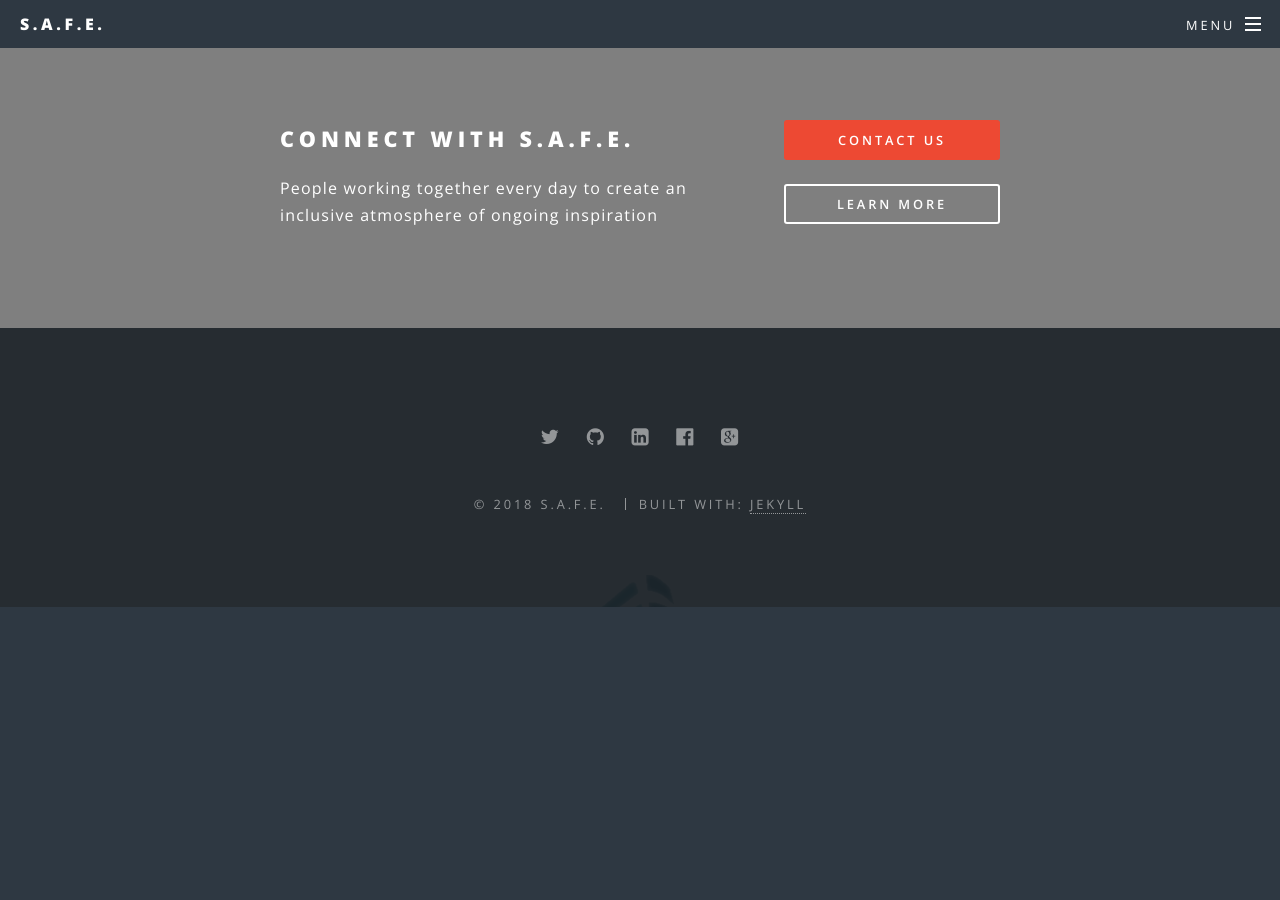
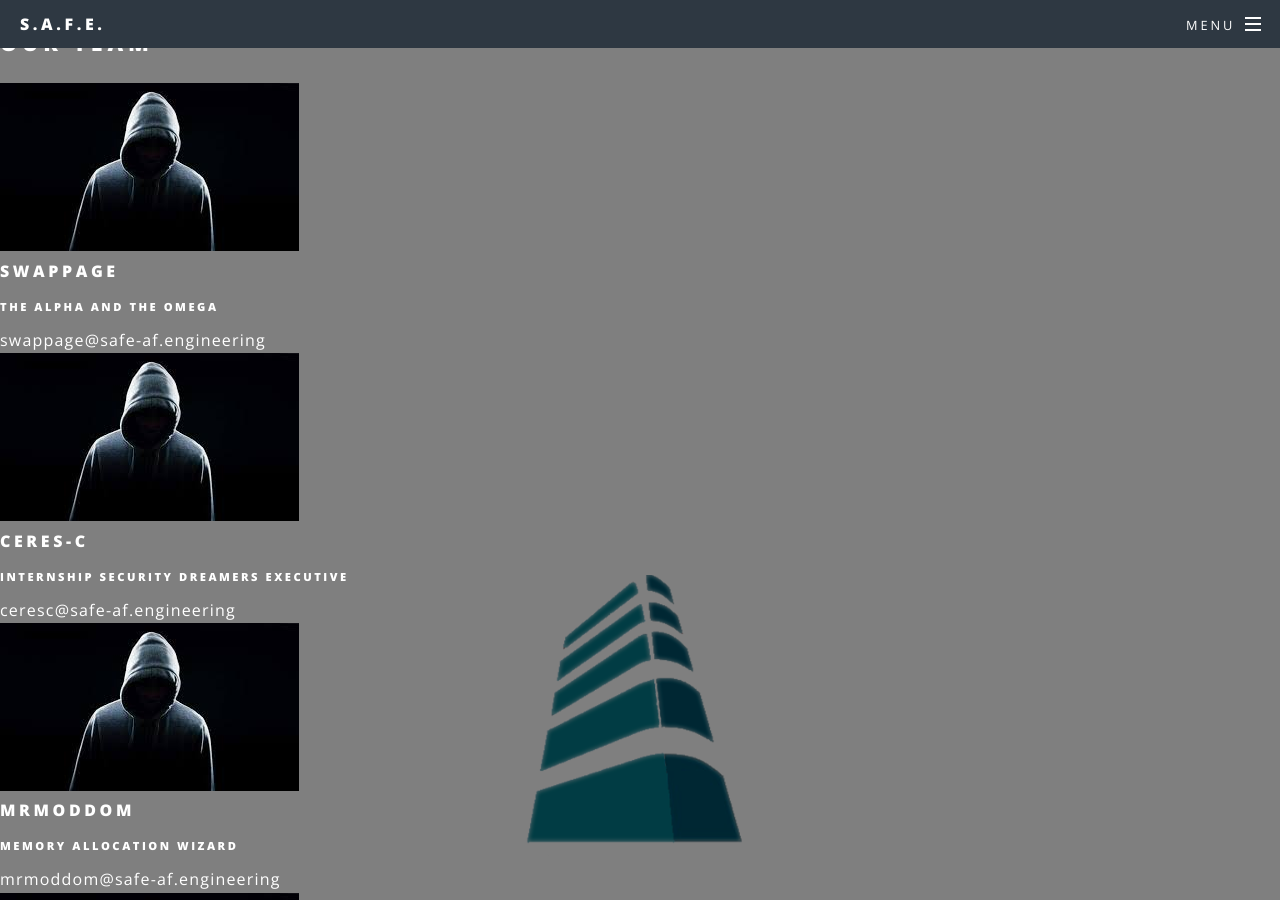
Before and after one commit to nmigliorini/mpescimoro.github.io, a Jekyll site: the page built from index.html, in a window 1280 px wide and 900 px high, scrolled down 3325 px. Built offline with Jekyll 4.4.1, drawn with Linux system fonts in a browser that asks for light colours; before the commit the page ends 3932 px from its top, so only the background shows below that; some of the changed text lies outside the part shown.

Commit message:
aggiunta tab bug free

```diff
--- /dev/null
+++ b/_data/team.yml
@@ -0,0 +1,24 @@
+- name: Swappage
+  image: team.jpg
+  title: The alpha and the omega
+  email: swappage@safe-af.engineering
+
+- name: Ceres-C
+  image: team.jpg
+  title: Internship security dreamers executive
+  email: ceresc@safe-af.engineering
+
+- name: MrMoDDom
+  image: team.jpg
+  title: Memory allocation wizard
+  email: mrmoddom@safe-af.engineering
+
+- name: Scammo
+  image: team.jpg
+  title: Baking fraud obliteration engineer
+  email: scammo@safe-af.engineering
+
+- name: Nefdnb
+  image: team.jpg
+  title: Head of training and research dept.
+  email: nefdnb@safe-af.engineering
--- a/index.html
+++ b/index.html
@@ -80,6 +80,24 @@ layout: landing
 						</div>
 					</section>
 
+<!-- Start Our team -->
+<div id="team" class="team">
+    <h2 class="section-title">Our Team</h2>
+    <div id="team-carousel">
+    {% for member in site.data.team %}
+        <div class="expandable-box">
+            <div class="expandable-box-top">
+                <img src="{{ site.baseurl }}/images/{{ member.image }}" alt="{{ member.name }}">
+                <h4>{{ member.name }}</h4>
+                <h6>{{ member.title }}</h6>
+                <h8>{{ member.email }}</h8>
+            </div>
+        </div>
+    {% endfor %}
+    </div>
+</div>
+<!-- End Our team -->
+
 				<!-- CTA -->
 					<section id="cta" class="wrapper style4">
 						<div class="inner">
```
Also changed, not shown: images/team.jpg (added), 3 other files.
